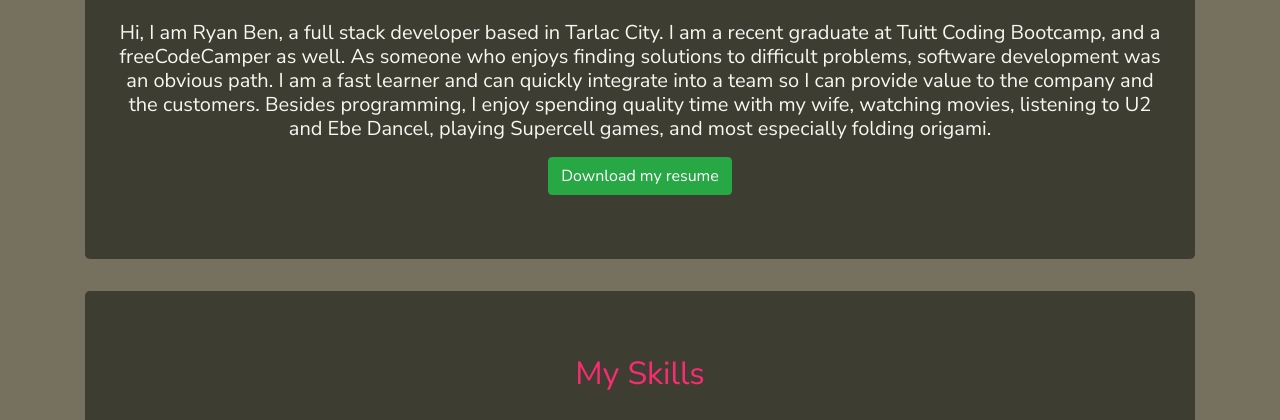
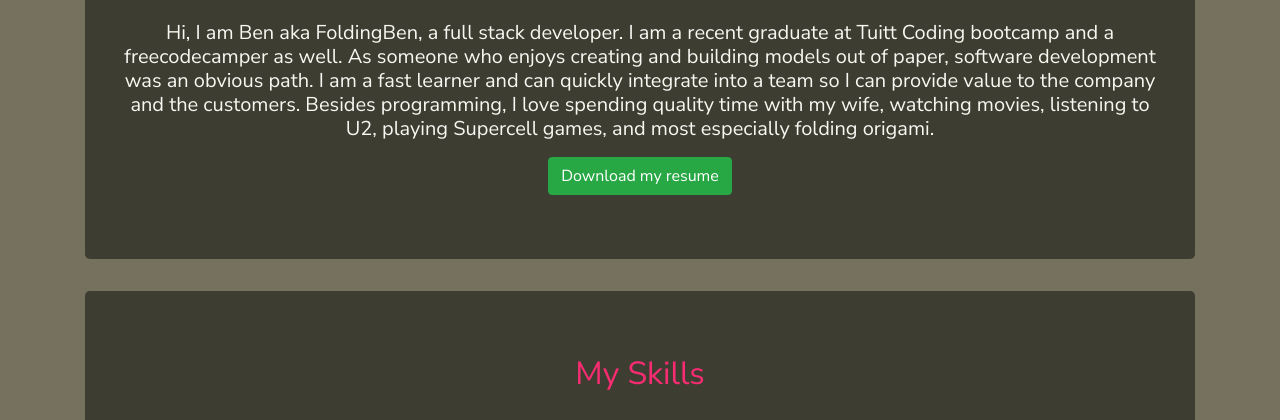
Before and after one commit to ryanbenvillanueva/portfolio, a plain HTML site: page index.html in a window 1280 px wide. Shown: the part 680-1100 px from the top of the page. Drawn offline with nearby package versions, Linux system fonts and the light colour scheme.

Commit message:
Update about me and resume

```diff
--- a/index.html
+++ b/index.html
@@ -71,12 +71,13 @@
 			<section id="about">
 				<div class="jumbotron">
 					<h2 class="mb-4">About Me</h2>
-					<p class="lead">Hi, I am Ryan Ben, a full stack developer based in Tarlac City. I am a recent graduate at
-						Tuitt Coding Bootcamp, and a freeCodeCamper as well. As someone who enjoys finding solutions to difficult
-						problems, software development was an obvious path.
-						I am a fast learner and can quickly integrate into a team so I can provide value to the company and the
-						customers. Besides programming, I enjoy spending quality time with my wife, watching movies, listening to U2 and
-						Ebe Dancel, playing Supercell games, and most especially folding origami.
+					<p class="lead">Hi, I am Ben aka FoldingBen, a full stack developer. I am a recent graduate at Tuitt Coding
+						bootcamp
+						and a freecodecamper as well. As someone who enjoys creating and building models out of paper,
+						software development was an obvious path. I am a fast learner and can quickly integrate into a team so
+						I can provide value to the company and the customers. Besides programming, I love spending quality
+						time with my wife, watching movies, listening to U2, playing Supercell games, and most especially folding
+						origami.
 					</p>
 
 					<div class="text-center">
```
Also changed, not shown: 1 other file.
